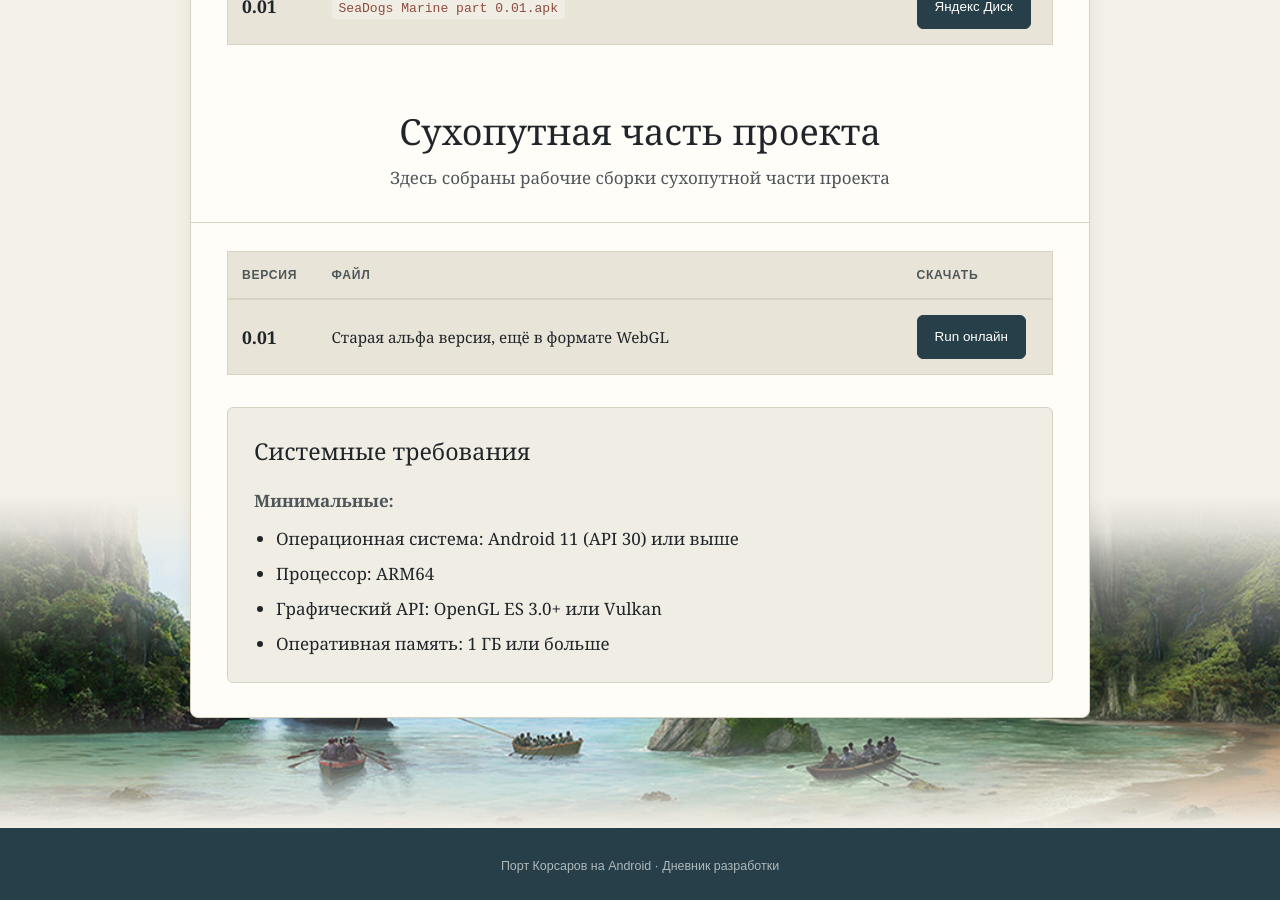
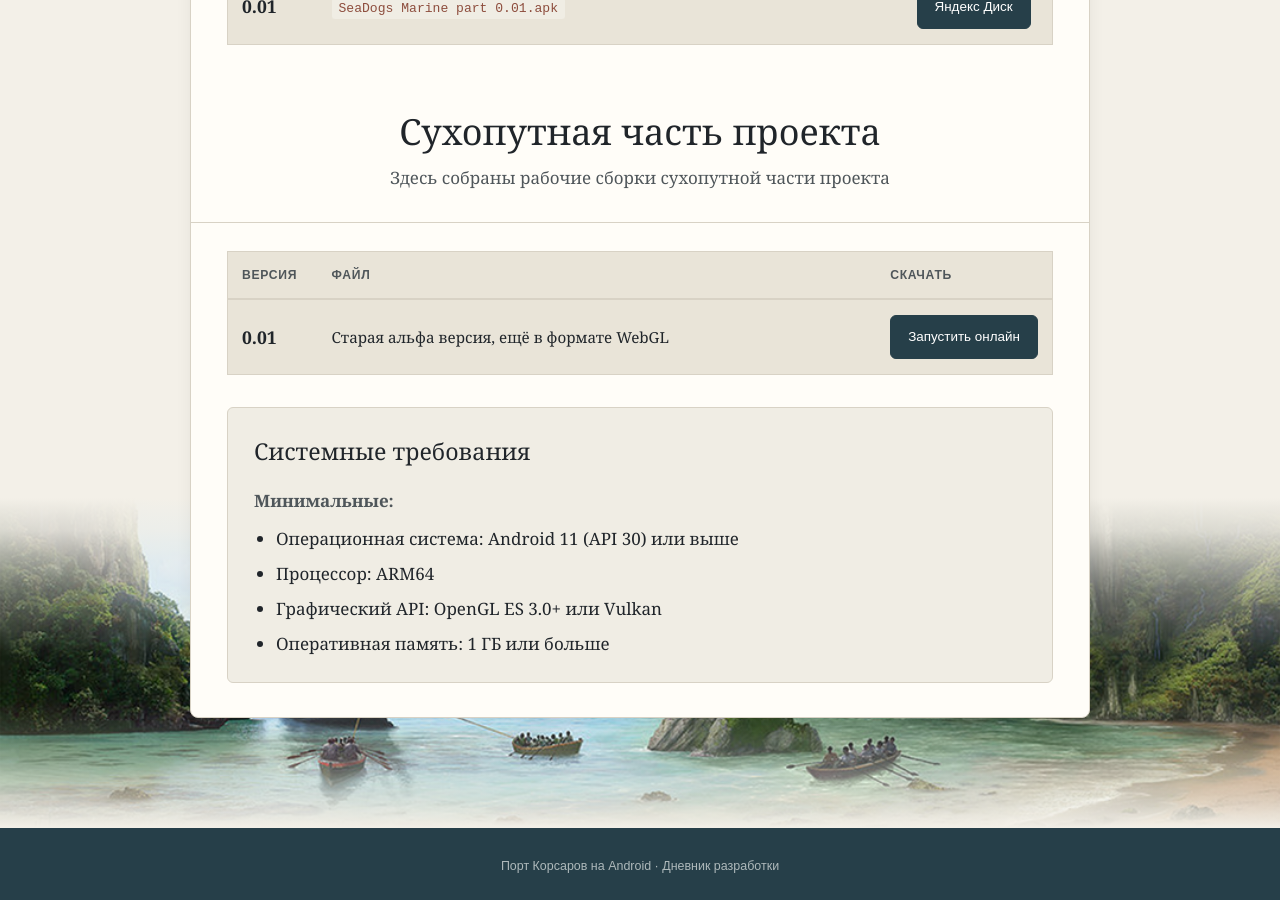
Before and after one commit to tislic/SeaDogsPort, a Jekyll site: the page built from сборки.md, in a window 1280 px wide and 900 px high, scrolled down 732 px. Built offline with Jekyll 4.4.1, drawn with Linux system fonts in a browser that asks for light colours.

Commit message:
Update сборки.md

```diff
--- a/сборки.md
+++ b/сборки.md
@@ -63,7 +63,7 @@
           <tr>
             <td><strong>0.01</strong></td>
             <td>Старая альфа версия, ещё в формате WebGL</td>
-            <td><a class="btn primary" href="#">Run онлайн</a></td>
+            <td><a class="btn primary" href="#">Запустить онлайн</a></td>
           </tr>
         </tbody>
       </table>
```
